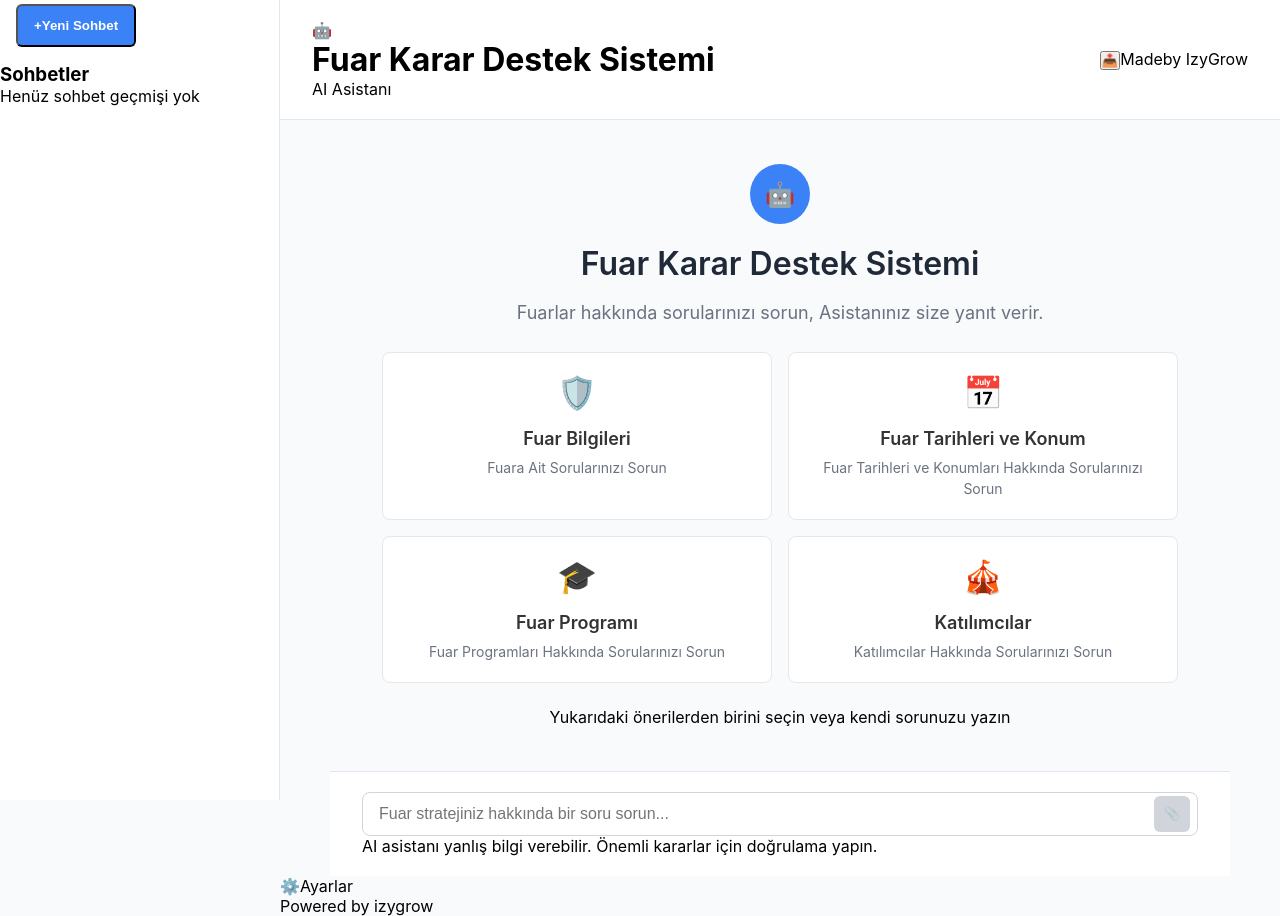
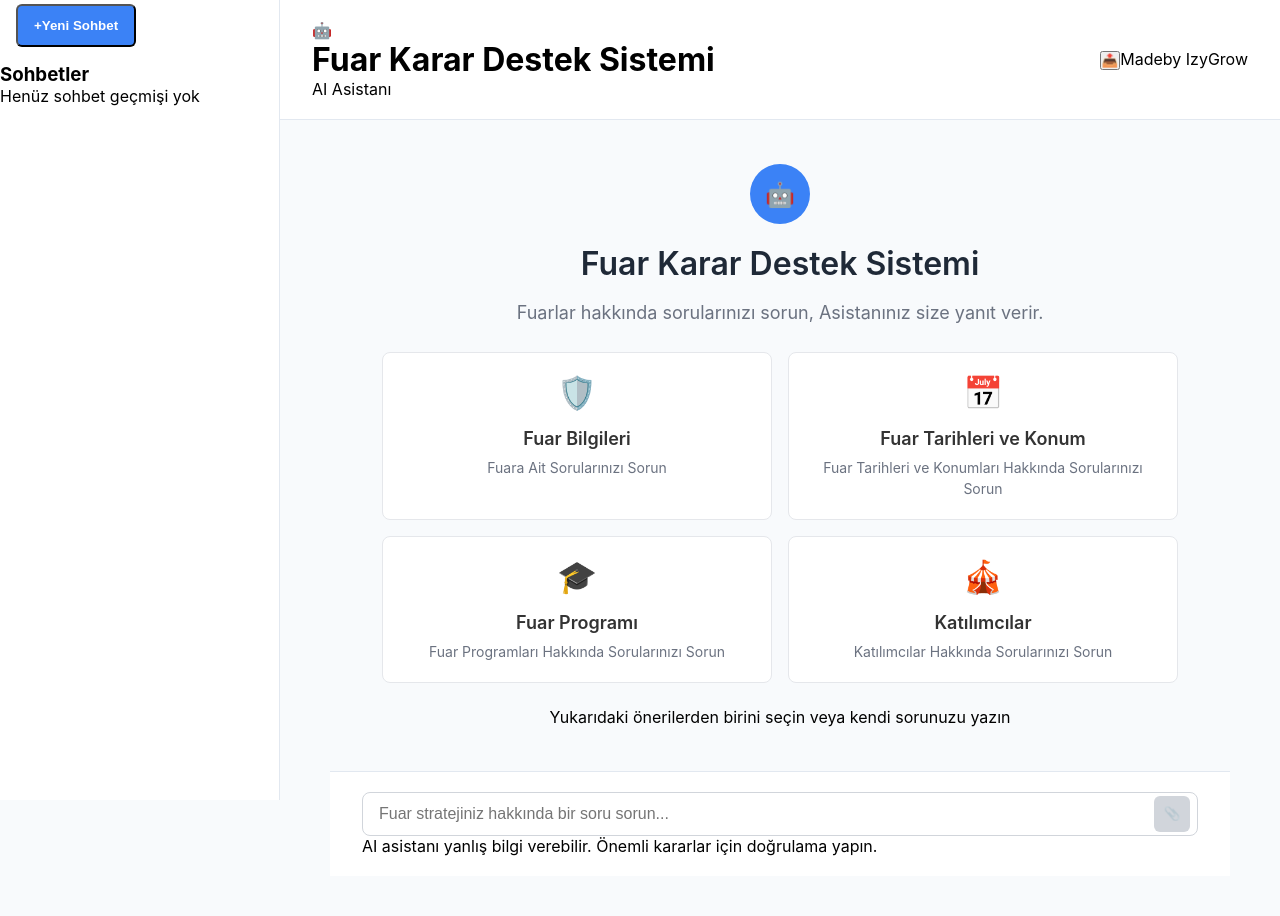
Before and after one commit to IzyGrow/ai-chatbott, a Next.js app: page / in a window 1280 px wide. After the commit the page ends 876 px from the top, so only its background shows below. Built offline with nearby package versions, Linux system fonts and the light colour scheme.

Commit message:
Update page.tsx

```diff
--- a/app/page.tsx
+++ b/app/page.tsx
@@ -235,17 +235,6 @@ export default function Home() {
             </p>
           </div>
         </div>
-
-        {/* Bottom Section */}
-        <div className="bottom-section">
-          <div className="flex items-center justify-center text-sm text-gray-500 mb-2">
-            <span className="mr-2">⚙️</span>
-            Ayarlar
-          </div>
-          <div className="text-center text-xs text-gray-400">
-            Powered by izygrow
-          </div>
-        </div>
       </div>
     </div>
   )
```
